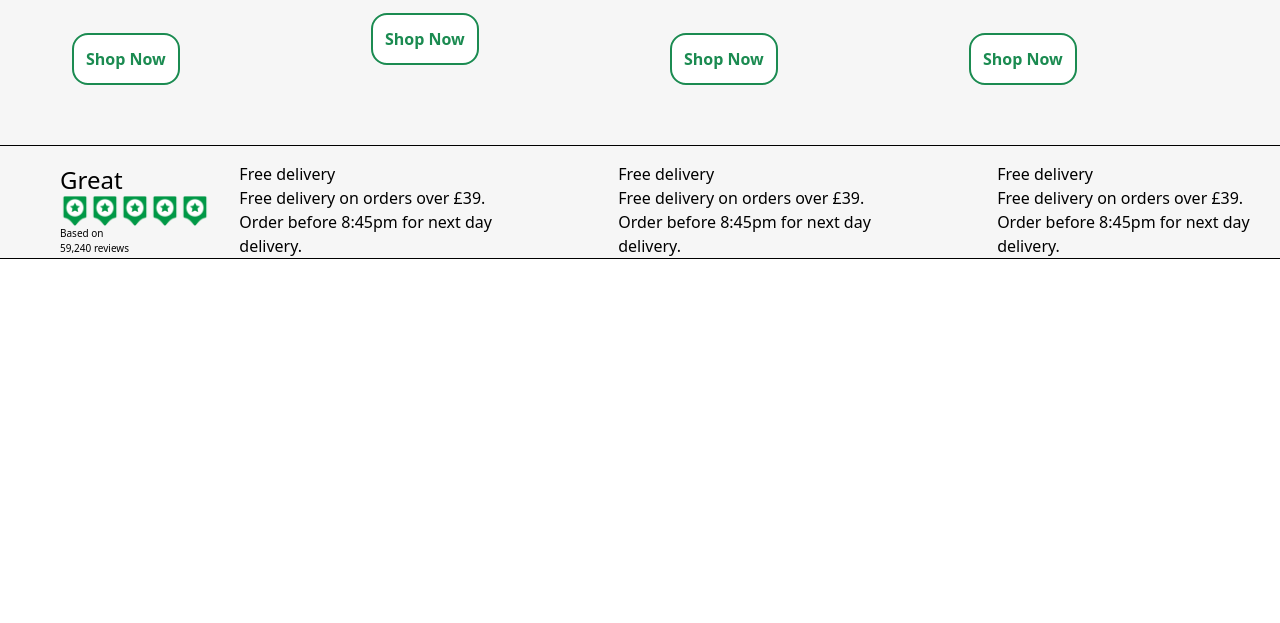
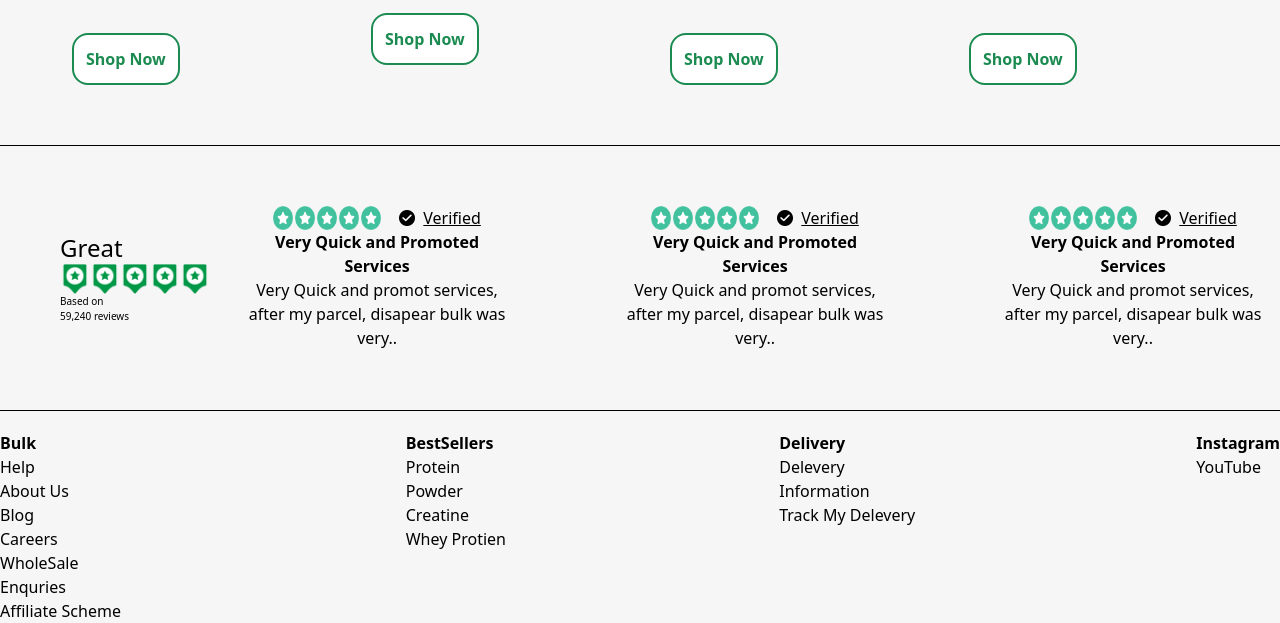
Before and after one commit to EngineerAleem/Bulk-Website-in-TailwindCSS, a website: page index.html in a window 1280 px wide. Shown: the part 4178-4801 px from the top of the page. Before the commit the page ends 4437 px from the top, so only its background shows below. Drawn offline with Linux system fonts and the light colour scheme.

Commit message:
Footer 70% Completed

```diff
--- a/index.html
+++ b/index.html
@@ -556,7 +556,7 @@
 
 
 
-                            <div class="bg-[#f6f6f6]  flex justify-center pt-4 items-center pl-15 pr-3 gap-27">
+                            <div class="bg-[#f6f6f6]  flex justify-center pt-15 items-center pl-15 pr-3 gap-27 pb-15">
 
                             <div>
 
@@ -573,28 +573,94 @@
                             </div>
 
                              <div>
-
-                                   <h1>Free delivery</h1>
-                                   <p>Free delivery on orders over £39. Order before 8:45pm for next day delivery.</p>
+                                   <div class="flex justify-center gap-0.5">
+                                   <img src="./src/images/star (1).png" alt="" width="20px">
+                                   <img src="./src/images/star (1).png" alt="" width="20px">
+                                   <img src="./src/images/star (1).png" alt="" width="20px">
+                                   <img src="./src/images/star (1).png" alt="" width="20px">
+                                   <img src="./src/images/star (1).png" alt="" width="20px">
+                                   <h4 class="pl-4 underline cursor-pointer flex gap-2 items-center "><img class="w-4 h-4 items-center" src="./src/images/checked.png" alt="" width="">Verified</h4>
+                                   </div>
+                                   <h1 class="font-bold text-center">Very Quick and Promoted Services</h1>
+                                   <p class="text-center">Very Quick and promot services, after my parcel, disapear bulk was very..</p>
 
                             </div>
 
                              <div>
-
-                                   <h1>Free delivery</h1>
-                                   <p>Free delivery on orders over £39. Order before 8:45pm for next day delivery.</p>
+                                   <div class="flex justify-center gap-0.5">
+                                   <img src="./src/images/star (1).png" alt="" width="20px">
+                                   <img src="./src/images/star (1).png" alt="" width="20px">
+                                   <img src="./src/images/star (1).png" alt="" width="20px">
+                                   <img src="./src/images/star (1).png" alt="" width="20px">
+                                   <img src="./src/images/star (1).png" alt="" width="20px">
+                                   <h4 class="pl-4 underline cursor-pointer flex gap-2 items-center "><img class="w-4 h-4 items-center" src="./src/images/checked.png" alt="" width="">Verified</h4>
+                                   </div>
+                                   <h1 class="font-bold text-center">Very Quick and Promoted Services</h1>
+                                   <p class="text-center">Very Quick and promot services, after my parcel, disapear bulk was very..</p>
 
                             </div>
 
-                             <div>
-
-                                   <h1>Free delivery</h1>
-                                   <p>Free delivery on orders over £39. Order before 8:45pm for next day delivery.</p>
+                            <div>
+                                   <div class="flex justify-center gap-0.5">
+                                   <img src="./src/images/star (1).png" alt="" width="20px">
+                                   <img src="./src/images/star (1).png" alt="" width="20px">
+                                   <img src="./src/images/star (1).png" alt="" width="20px">
+                                   <img src="./src/images/star (1).png" alt="" width="20px">
+                                   <img src="./src/images/star (1).png" alt="" width="20px">
+                                   <h4 class="pl-4 underline cursor-pointer flex gap-2 items-center "><img class="w-4 h-4 items-center" src="./src/images/checked.png" alt="" width="">Verified</h4>
+                                   </div>
+                                   <h1 class="font-bold text-center">Very Quick and Promoted Services</h1>
+                                   <p class="text-center">Very Quick and promot services, after my parcel, disapear bulk was very..</p>
 
                             </div>
                      </div>
                      <hr>
 
+
+                     <section>
+                            <div class="flex justify-center bg-[#f6f6f6] gap-65 pt-5">
+                                   <div>
+                                          <h1 class="font-bold">Bulk</h1>
+                                          <div class="flex flex-col">
+                                                 <a href="#">Help</a>
+                                                 <a href="#">About Us</a>
+                                                 <a href="#">Blog</a>
+                                                 <a href="#">Careers</a>
+                                                 <a href="#">WholeSale Enquries</a>
+                                                 <a href="#">Affiliate Scheme</a>
+                                          </div>
+                                   </div>
+                                   <div>
+                                          <h1 class="font-bold">BestSellers</h1>
+                                          <div class="flex flex-col">
+                                                 <a href="#">Protein Powder</a>
+                                                 <a href="#">Creatine</a>
+                                                 <a href="#">Whey Protien</a>
+
+                                          </div>
+                                   </div>
+                                   <div>
+                                          <h1 class="font-bold">Delivery</h1>
+                                           <div class="flex flex-col">
+                                                 <a href="#">Delevery Information</a>
+                                                 <a href="#">Track My Delevery</a>
+
+
+                                          </div>
+                                   </div>
+                                   <div>
+                                          <h1 class="font-bold">Instagram</h1>
+
+                                           <div class="flex flex-col">
+                                                 <a href="#">YouTube</a>
+
+
+
+                                          </div>
+                                   </div>
+                            </div>
+                     </section>
+
                      </section>
        </footer>
 </body>
```
Also changed, not shown: src/images/checked.png (added), src/images/star (1).png (added), src/output.css.
